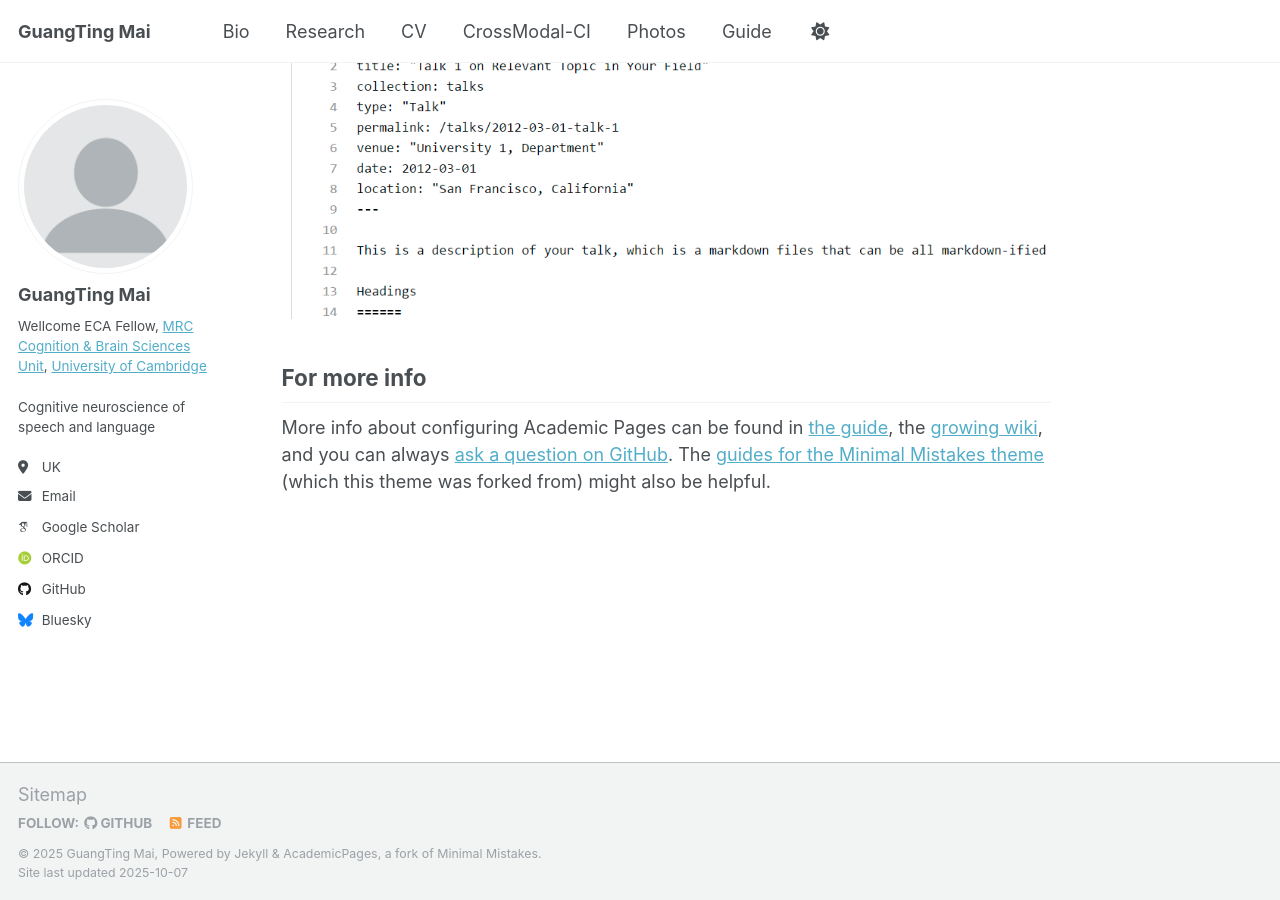
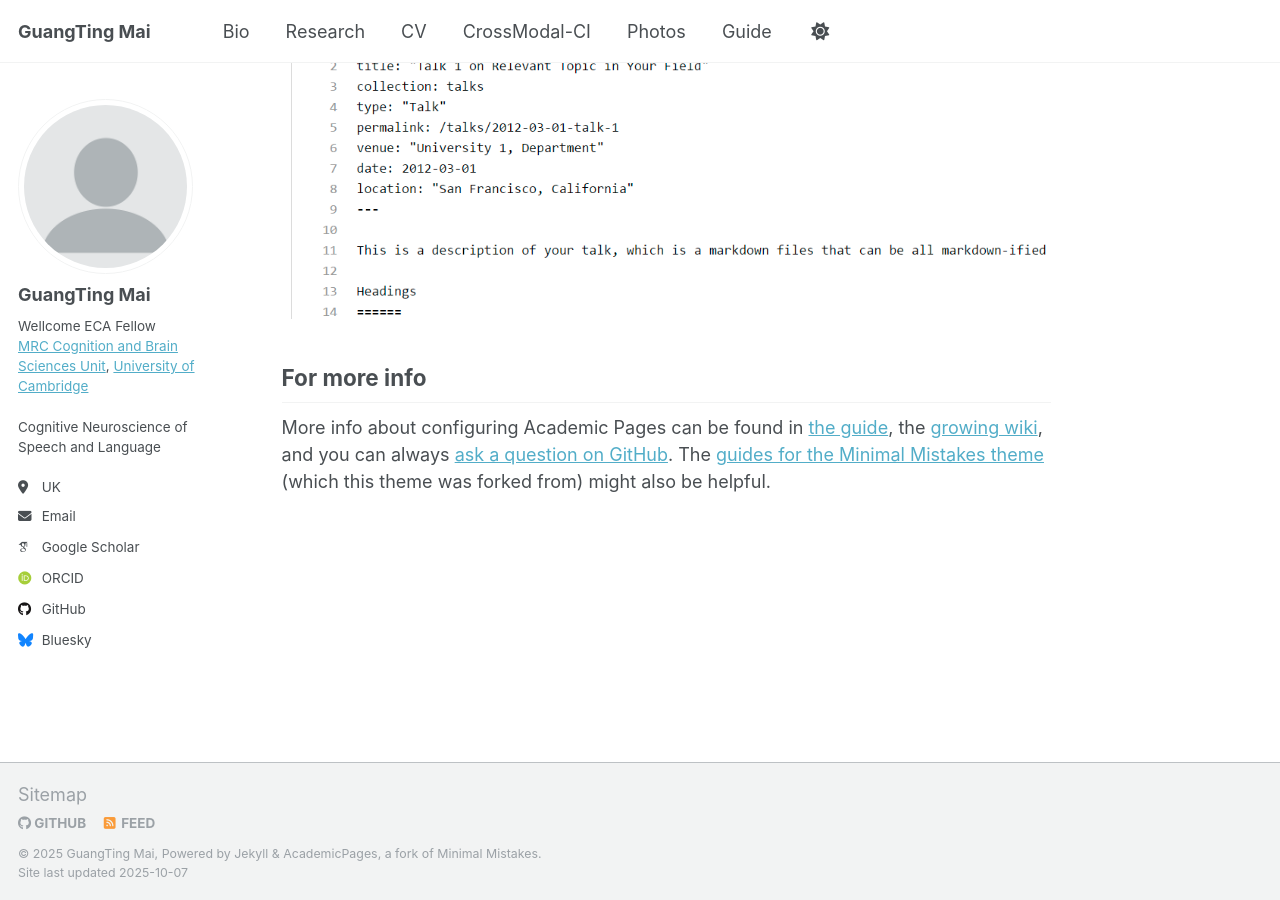
Before and after one commit to guangtingmai/guangtingmai.github.io, a Jekyll site: the page built from _pages/readme.md, in a window 1280 px wide and 900 px high, scrolled down 2636 px. Built offline with Jekyll 4.4.1, drawn with Linux system fonts in a browser that asks for light colours; some web fonts are replaced.

Commit message:
Update _config.yml

```diff
--- a/_config.yml
+++ b/_config.yml
@@ -7,7 +7,7 @@
 # server process.
 
 # Basic Site Settings
-locale                   : "en-US"
+locale                   : "en-UK"
 site_theme               : ""
 title                    : "GuangTing Mai"
 title_separator          : "-"
@@ -25,7 +25,7 @@
   avatar           : "profile.png"
   name             : "GuangTing Mai"
   pronouns         : # example: "she/her"
-  bio              : 'Wellcome ECA Fellow, <a href="https://www.mrc-cbu.cam.ac.uk/">MRC Cognition & Brain Sciences Unit</a>, <a href="https://www.cam.ac.uk">University of Cambridge</a><br><br>Cognitive neuroscience of speech and language'
+  bio              : 'Wellcome ECA Fellow<br> <a href="https://www.mrc-cbu.cam.ac.uk/">MRC Cognition and Brain Sciences Unit</a>, <a href="https://www.cam.ac.uk">University of Cambridge</a><br><br>Cognitive Neuroscience of Speech and Language'
   location         : "UK"
   employer         : # "Red Brick University"
   uri              : # URL
```
